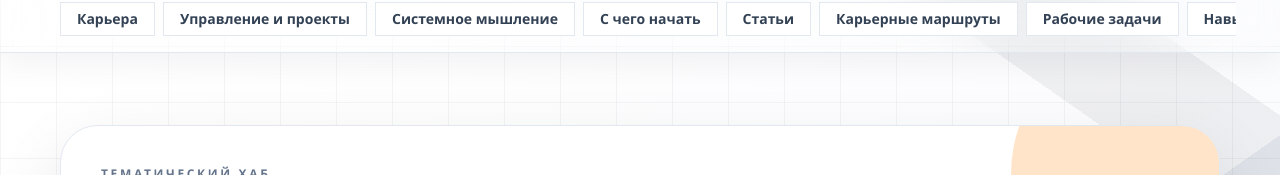
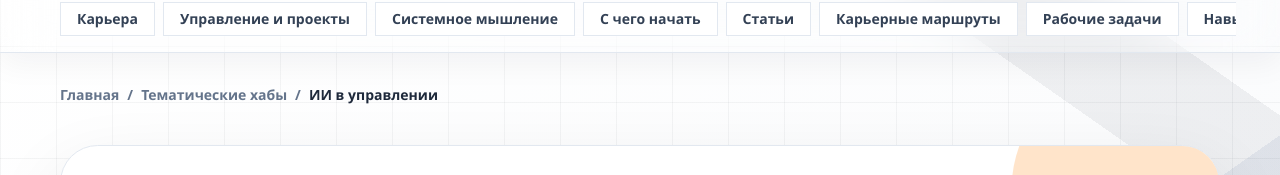
Before and after one commit to digitalmikhin-code/denis-journal, a Next.js app: page /hub/ai-management in a window 1280 px wide. Shown: the part 122-297 px from the top of the page. Built offline with nearby package versions, Linux system fonts and the light colour scheme; no server answers.

Commit message:
Связать тематические страницы с картой знаний

```diff
--- a/app/hub/[hub]/page.tsx
+++ b/app/hub/[hub]/page.tsx
@@ -1,3 +1,4 @@
+import { PageBreadcrumbs } from "@/components/page-breadcrumbs";
 import type { Metadata } from "next";
 import Link from "next/link";
 import { notFound } from "next/navigation";
@@ -66,6 +67,7 @@ export default function HubPage({ params }: Props): JSX.Element {
 
   return (
     <div className="space-y-10">
+      <PageBreadcrumbs items={[{ name: "Тематические хабы", href: "/hubs/" }, { name: hub.title, href: `/hub/${hub.slug}/` }]} />
       <script
         type="application/ld+json"
         dangerouslySetInnerHTML={{ __html: JSON.stringify(hubSchema) }}
```
